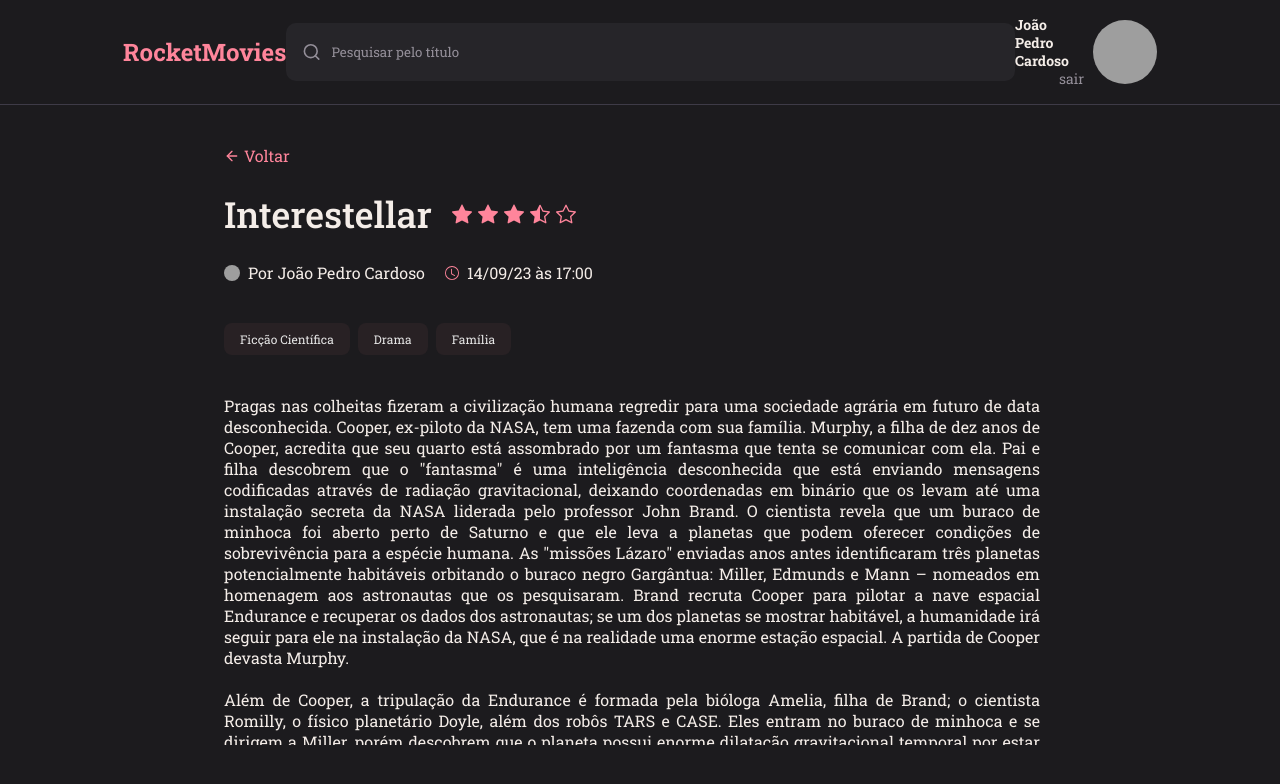
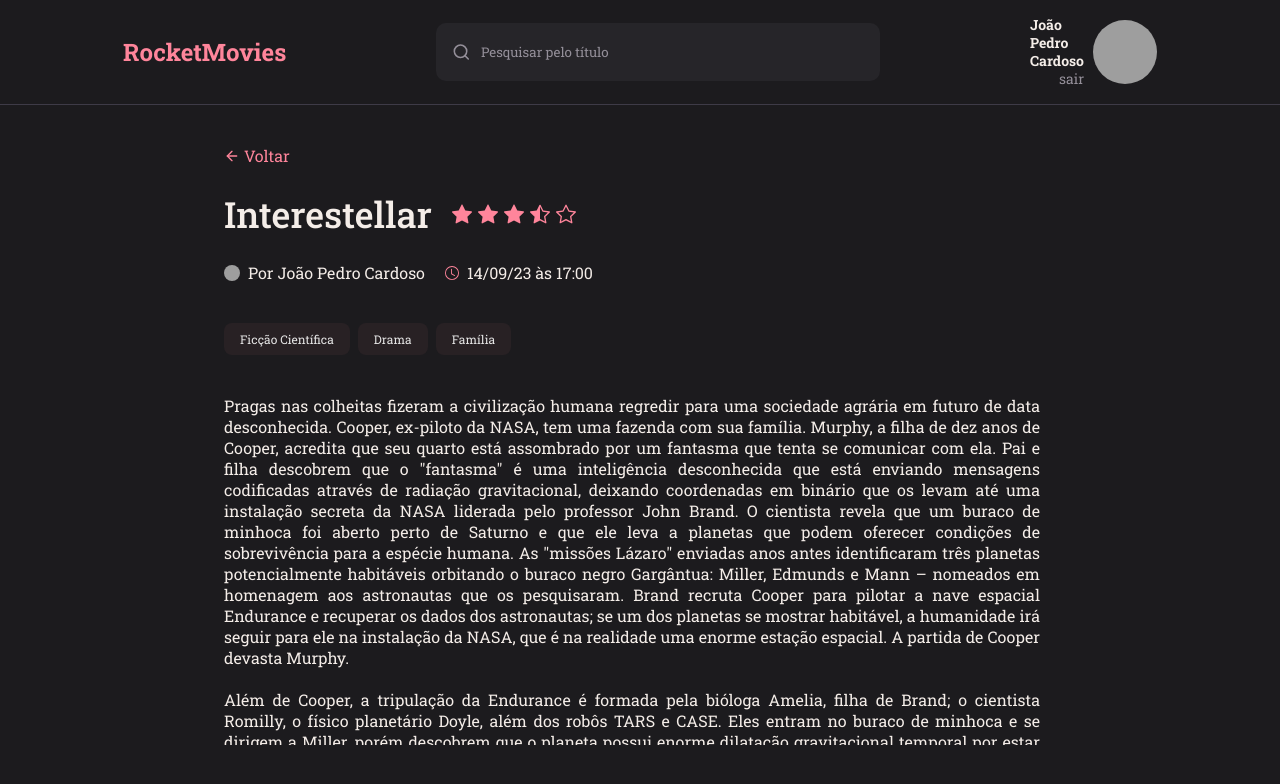
Before and after one commit to jpedr0c/rocketMovies, a React (Vite) app: page / in a window 1280 px wide. Shown: the top 784 px of the page. Built offline with nearby package versions, Linux system fonts and the light colour scheme; grey boxes are pictures that could not be loaded.

Commit message:
style: fix errors

```diff
--- a/src/components/Button/styles.js
+++ b/src/components/Button/styles.js
@@ -1,6 +1,10 @@
 import styled from "styled-components";
 
 export const Container = styled.button`
+  display: flex;
+  align-items: center;
+  justify-content: center;
+  gap: .8rem;
   width: 100%;
   border: none;
   border-radius: 1rem;
--- a/src/components/Header/styles.js
+++ b/src/components/Header/styles.js
@@ -7,6 +7,7 @@ export const Container = styled.header`
   display: flex;
   align-items: center;
   justify-content: space-between;
+  gap: 15rem;
   padding: 2.4rem 12.3rem;
 
   > a {
--- a/src/components/Input/styles.js
+++ b/src/components/Input/styles.js
@@ -2,6 +2,7 @@ import styled from 'styled-components';
 
 export const Container = styled.div`
   width: 100%;
+  max-width: 70rem;
   display: flex;
   align-items: center;
   background-color: ${({ theme }) => theme.COLORS.BACKGROUND_700};
```
